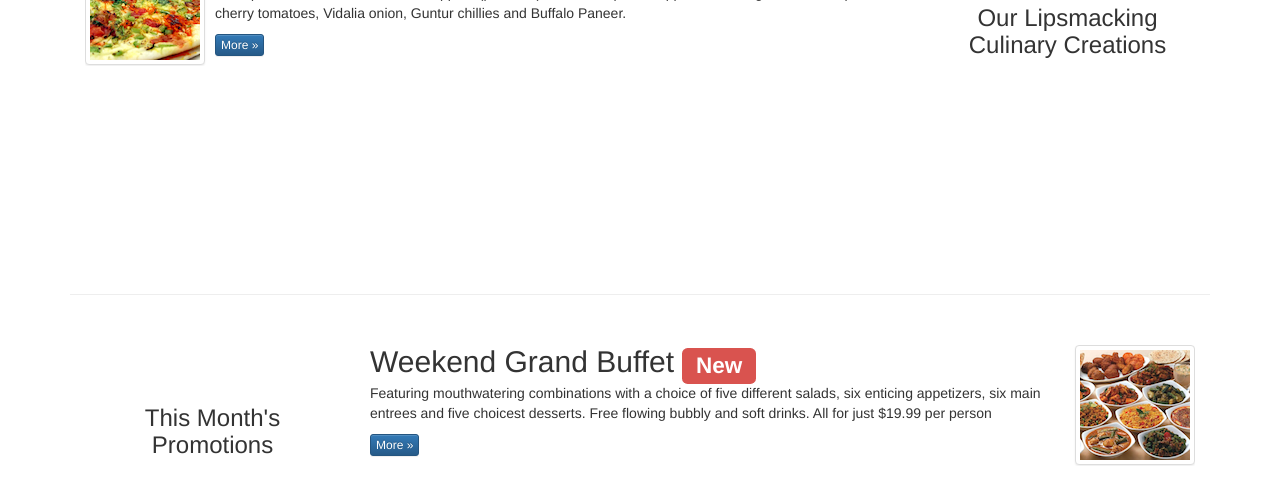
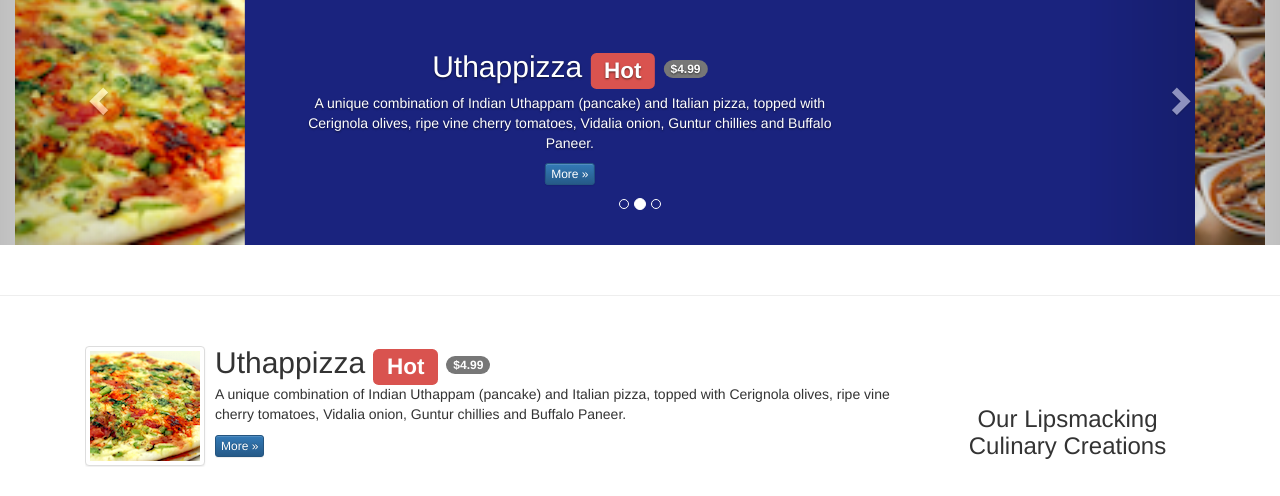
Before and after one commit to marker17/conFusion, a plain HTML site: page index.html in a window 1280 px wide. Shown: the part 654-1150 px from the top of the page. Drawn offline with nearby package versions, Linux system fonts and the light colour scheme.

Commit message:
added carousel

```diff
--- a/css/mystyles.css
+++ b/css/mystyles.css
@@ -110,3 +110,25 @@ body{
 .modal-wide .modal-dialog {
   width: 50%; /* or whatever you wish */
 }
+
+.carousel {
+    background:#1A237E;
+}
+.carousel .item {
+  height: 300px;
+}
+.item img {
+    position: absolute;
+    top: 0;
+    left: 0;
+    min-height: 300px;
+}
+
+.carousel-caption {
+
+	margin:0 auto;
+	text-align:center;
+	max-width: 550px;
+
+
+}
--- a/index.html
+++ b/index.html
@@ -112,6 +112,69 @@
             </div>
         </div>
     </header>
+
+    <div class="row row-content">
+        <div class="col-xs-12">
+            <div id="mycarousel" class="carousel slide" data-ride="carousel">
+
+               <!-- Indicators -->
+                <ol class="carousel-indicators">
+                    <li data-target="#mycarousel" data-slide-to="0" class="active"></li>
+                    <li data-target="#mycarousel" data-slide-to="1"></li>
+                    <li data-target="#mycarousel" data-slide-to="2"></li>
+                </ol>
+                <div class="carousel-inner" role="listbox">
+                    <div class="item active">
+                        <img class="img-responsive"
+                         src="img/uthappizza.png" alt="Uthappizza">
+                        <div class="carousel-caption">
+                        <h2>Uthappizza  <span class="label label-danger">Hot</span> <span class="badge">$4.99</span></h2>
+                        <p>A unique combination of Indian Uthappam (pancake) and
+                          Italian pizza, topped with Cerignola olives, ripe vine
+                          cherry tomatoes, Vidalia onion, Guntur chillies and
+                          Buffalo Paneer.</p>
+                        <p><a class="btn btn-primary btn-xs" href="#">More &raquo;</a></p>
+                        </div>
+                    </div>
+                    <div class="item">
+                        <img class="img-responsive"
+                         src="img/buffet.png" alt="Buffet">
+                        <div class="carousel-caption">
+                        <h2>Weekend Grand Buffet <span class="label label-danger label-xs">New</span></h2>
+                        <p>Featuring mouthwatering combinations with a choice of five different     salads, six     enticing appetizers, six main entrees and five choicest desserts. Free flowing bubbly and soft drinks. All for just $19.99 per person </p>
+                        <p><a class="btn btn-primary btn-xs" href="#">More &raquo;</a></p>
+                        </div>
+                    </div>
+                    <div class="item">
+                        <img class="media-object img-thumbnail"
+                         src="img/alberto.png" alt="Alberto Somayya">
+                        <div class="carousel-caption">
+                        <h2 class="media-heading">Alberto Somayya</h2>
+                        <h4>Executive Chef</h4>
+                        <p>Award winning three-star Michelin chef with wide
+                         International experience having worked closely with
+                         whos-who in the culinary world, he specializes in
+                          creating mouthwatering Indo-Italian fusion experiences.
+                         </p>
+                        <p><a class="btn btn-primary btn-xs" href="#">More &raquo;</a></p>
+                        </div>
+                    </div>
+                </div>
+
+            </div>
+            <!-- Controls -->
+                <a class="left carousel-control" href="#mycarousel" role="button" data-slide="prev">
+                    <span class="glyphicon glyphicon-chevron-left" aria-hidden="true"></span>
+                    <span class="sr-only">Previous</span>
+                </a>
+                <a class="right carousel-control" href="#mycarousel" role="button" data-slide="next">
+                    <span class="glyphicon glyphicon-chevron-right" aria-hidden="true"></span>
+                    <span class="sr-only">Next</span>
+                </a>
+
+        </div>
+    </div>
+
 
     <div class="container">
         <div class="row row-content">
```
